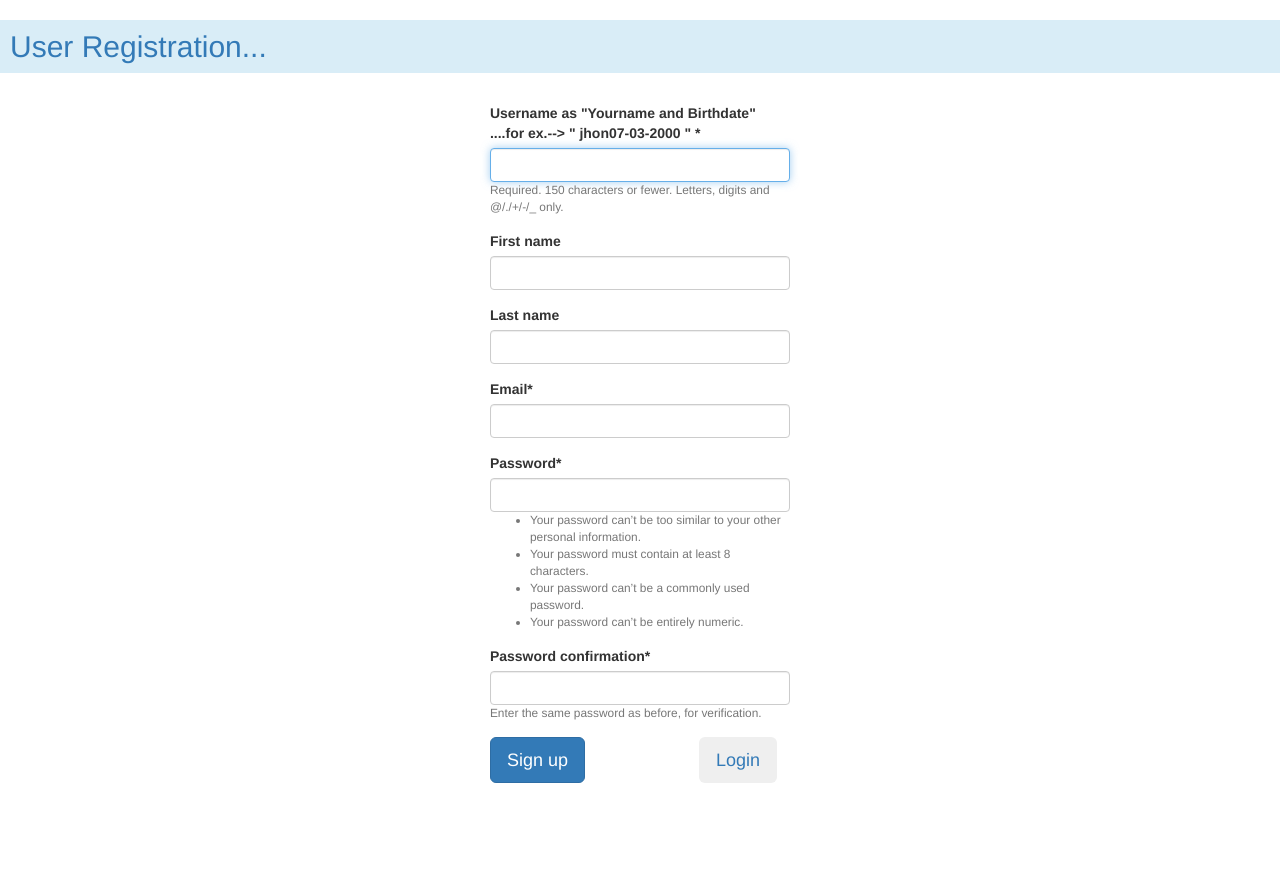
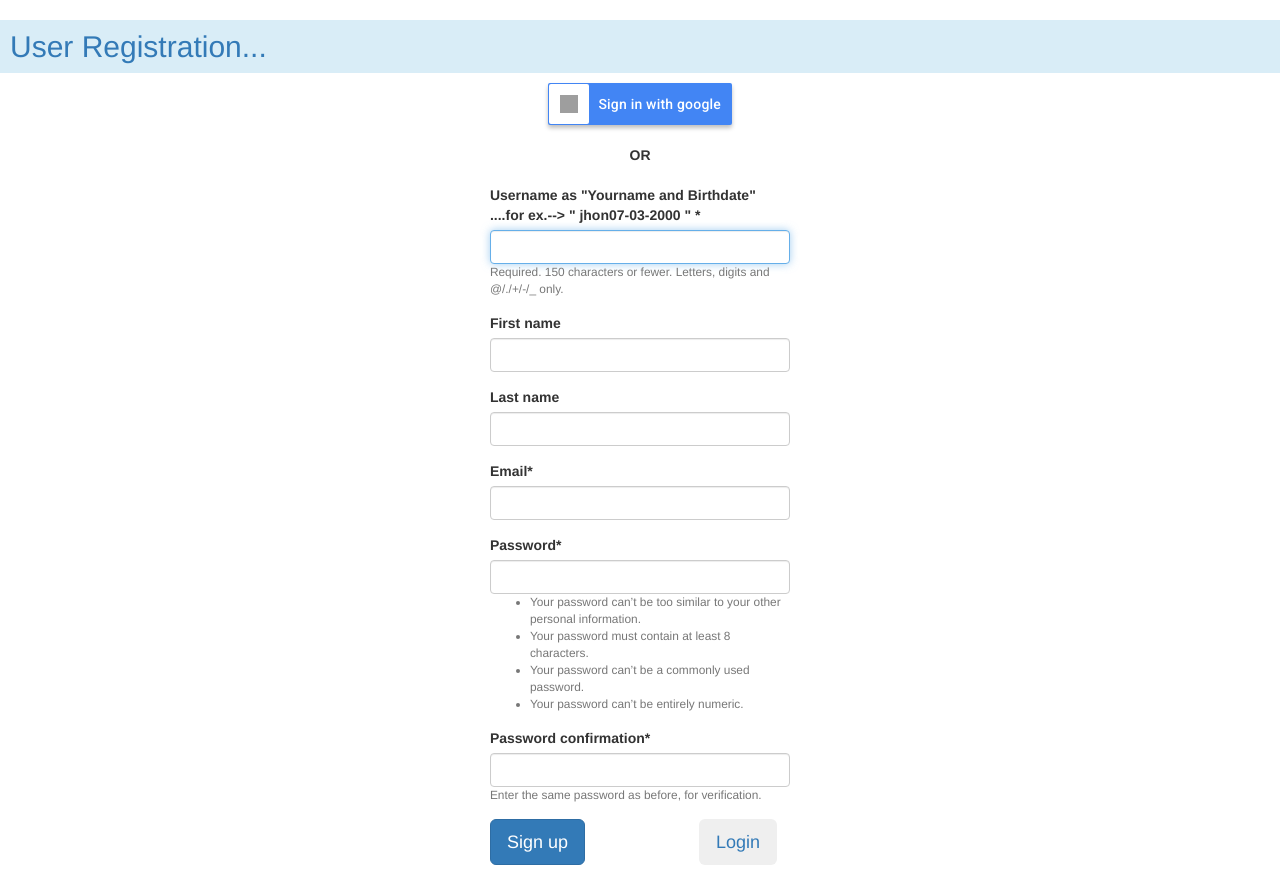
Before and after one commit to mahajan-Programming/engineeringBooks-store-live, a Django app: page /register/ in a window 1280 px wide. Before the commit the page ends 783 px from the top, so only its background shows below. Run offline with Django 3.2, Linux system fonts and the light colour scheme; some libraries are stand-ins or nearby versions; grey boxes are pictures that could not be loaded.

Commit message:
sign with ggole button added

```diff
--- a/userRegistration/templates/register.html
+++ b/userRegistration/templates/register.html
@@ -1,9 +1,13 @@
 {% load crispy_forms_tags %}
+{%load socialaccount%}
+{%providers_media_js%}
 {% load static %}
 {% block head %}
 <meta charset="utf-8">
 <meta name="viewport" content="width=device-width, initial-scale=1">
 <link rel="stylesheet" href="https://maxcdn.bootstrapcdn.com/bootstrap/3.4.1/css/bootstrap.min.css">
+<link rel="stylesheet" type="text/css" href="//fonts.googleapis.com/css?family=Open+Sans" />
+
 {% endblock %}
 {% block body%}
 <!DOCTYPE html>
@@ -19,17 +23,30 @@
 
 <body>
     <h2 class="display-3 p-3 mb-2 bg-info text-primary " style="padding: 10px;">User Registration...</h2>
+    <a href="{%provider_login_url "google"%}">
+        <div class="google-btn" style="margin-left:auto; margin-right:auto" >
+            <div class="google-icon-wrapper">
+              <img class="google-icon" src="https://upload.wikimedia.org/wikipedia/commons/5/53/Google_%22G%22_Logo.svg"/>
+            </div>
+            <p class="btn-text">Sign in with google</p>
+          </div>
+        </a>
 
     <form method="POST" onsubmit="myFunction()" style="width: 9cm; margin:auto; border: 0px solid ;  padding: 20px;
     ">
         {% csrf_token %}
-
+        <div style="text-align: center;"><b>OR</b></div>
+<br>
         {{form|crispy}}
         <div style="display: flex;">
         <button class="btn btn-lg btn-primary"  id="submit123" type="submit">Sign up</button>
         <a href="{%url 'loginform'%}" style="margin-left: 38%;" ><button type="button"  class="btn btn-lg btn-light">Login</button></a>
         </div>
     </form>
+
+
+
+
     <div id="overlay" style="display:none;">
         <div class="spinner"></div>
         <br/>
@@ -61,6 +78,61 @@
 
 {%block style%}
 <style>
+
+    @import url(https://fonts.googleapis.com/css?family=Roboto:500);
+    .google-btn {
+      width: 184px;
+      height: 42px;
+      background-color: #4285f4;
+      border-radius: 2px;
+      box-shadow: 0 3px 4px 0 rgba(0, 0, 0, 0.25);
+    }
+    .google-btn .google-icon-wrapper {
+      position: absolute;
+      margin-top: 1px;
+      margin-left: 1px;
+      width: 40px;
+      height: 40px;
+      border-radius: 2px;
+      background-color: #fff;
+    }
+    .google-btn .google-icon {
+      position: absolute;
+      margin-top: 11px;
+      margin-left: 11px;
+      width: 18px;
+      height: 18px;
+    }
+    .google-btn .btn-text {
+      float: right;
+      margin: 11px 11px 0 0;
+      color: #fff;
+      font-size: 14px;
+      letter-spacing: 0.2px;
+      font-family: "Roboto";
+    }
+    .google-btn:hover {
+      box-shadow: 0 0 6px #4285f4;
+    }
+    .google-btn:active {
+      background: #1669F2;
+    }
+
+
+
+
+
+
+
+
+
+
+
+
+
+
+
+
     #overlay {
         background: #ffffff;
         color: #666666;
```
Also changed, not shown: userRegistration/templates/login.html (+63 -1 lines).
